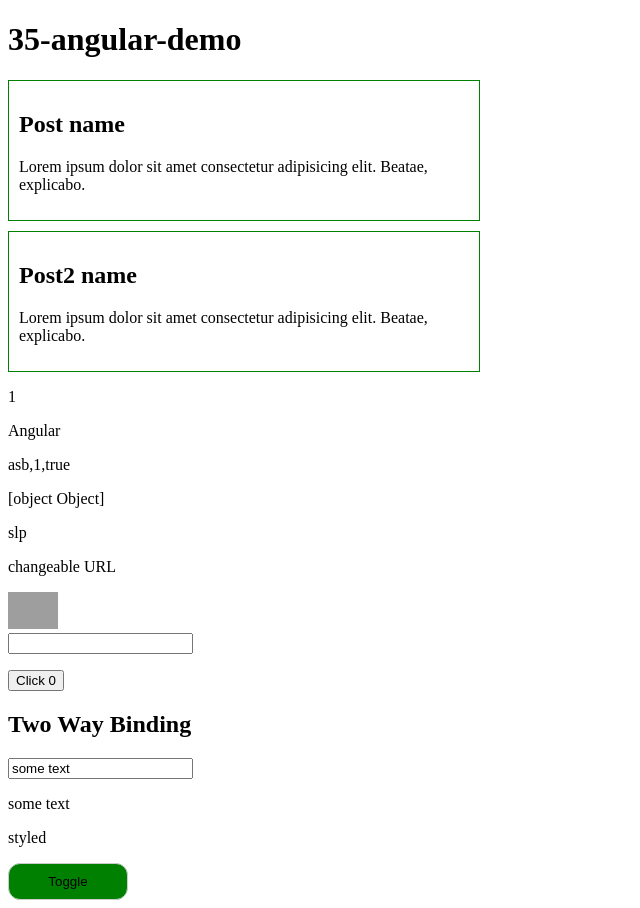
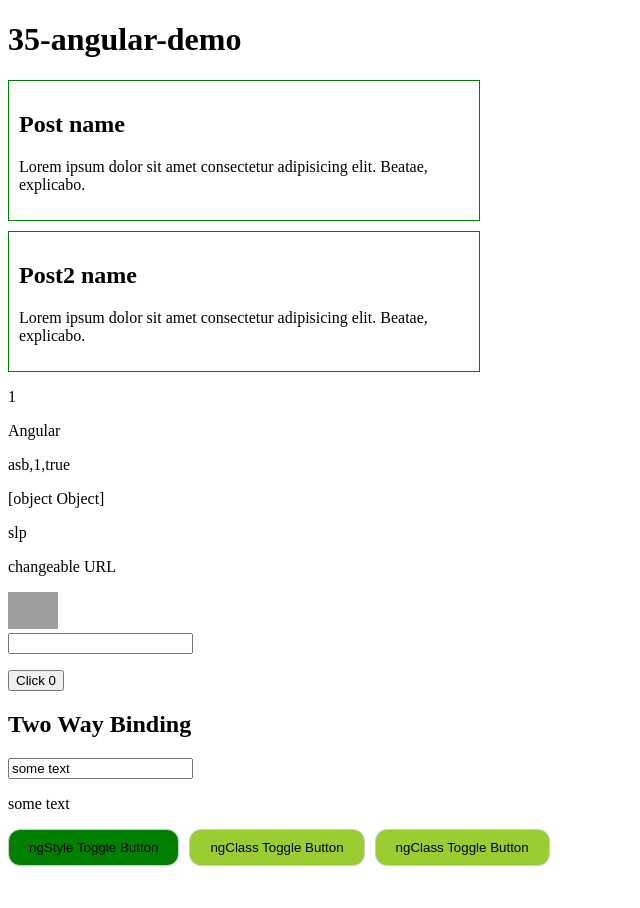
Before and after one commit to TkachukRR/26-angular-demo, an Angular app: page / in a window 1280 px wide. Shown: the whole page, without its empty margins (0-640 px from the left). After the commit the page ends 874 px from the top, so only its background shows below. Built offline with nearby package versions, Linux system fonts and the light colour scheme; grey boxes are pictures that could not be loaded.

Commit message:
#005 added ngClass toggle background buttons

```diff
--- a/src/app/app.component.html
+++ b/src/app/app.component.html
@@ -6,3 +6,4 @@
 <app-task1></app-task1>
 <app-tow-way-binding></app-tow-way-binding>
 <app-styled></app-styled>
+<app-class></app-class>
--- a/src/app/app.module.ts
+++ b/src/app/app.module.ts
@@ -8,6 +8,7 @@ import { Task1Component } from './task1/task1.component';
 import { TowWayBindingComponent } from './tow-way-binding/tow-way-binding.component';
 import { FormsModule } from '@angular/forms';
 import { StyledComponent } from './styled/styled.component';
+import { ClassComponent } from './class/class.component';
 
 @NgModule({
   declarations: [
@@ -17,6 +18,7 @@ import { StyledComponent } from './styled/styled.component';
     Task1Component,
     TowWayBindingComponent,
     StyledComponent,
+    ClassComponent,
   ],
   imports: [BrowserModule, FormsModule],
   providers: [],
--- /dev/null
+++ b/src/app/class/class.component.html
@@ -0,0 +1,15 @@
+<button
+  type="button"
+  (click)="backgroundToggle = !backgroundToggle"
+  [ngClass]="{ palevioletred: backgroundToggle }"
+>
+  ngClass Toggle Button
+</button>
+
+<button
+  type="button"
+  (click)="backgroundToggle2 = !backgroundToggle2"
+  [class.palevioletred]="backgroundToggle2"
+>
+  ngClass Toggle Button
+</button>
--- /dev/null
+++ b/src/app/class/class.component.scss
@@ -0,0 +1,12 @@
+button {
+  min-width: 120px;
+  padding: 10px 20px;
+  border-radius: 12px;
+  border: 1px solid #ccc;
+  margin-left: 10px;
+  background-color: yellowgreen;
+}
+
+.palevioletred {
+  background-color: palevioletred;
+}
--- /dev/null
+++ b/src/app/class/class.component.ts
@@ -0,0 +1,11 @@
+import { Component } from '@angular/core';
+
+@Component({
+  selector: 'app-class',
+  templateUrl: './class.component.html',
+  styleUrls: ['./class.component.scss'],
+})
+export class ClassComponent {
+  backgroundToggle = false;
+  backgroundToggle2 = false;
+}
--- a/src/app/styled/styled.component.html
+++ b/src/app/styled/styled.component.html
@@ -1,4 +1,3 @@
-<p>styled</p>
 <button
   type="button"
   (click)="backgroundToggle = !backgroundToggle"
@@ -10,5 +9,5 @@
     background: backgroundToggle ? 'red' : 'green'
   }"
 >
-  Toggle
+  ngStyle Toggle Button
 </button>
```
Also changed, not shown: 1 other file (tests, documents, lock files or other folders).
